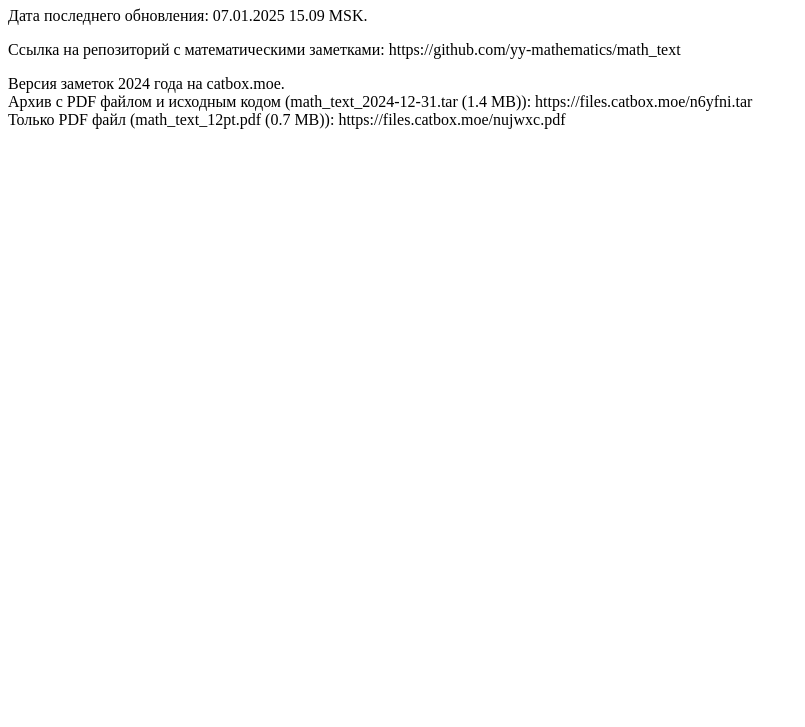
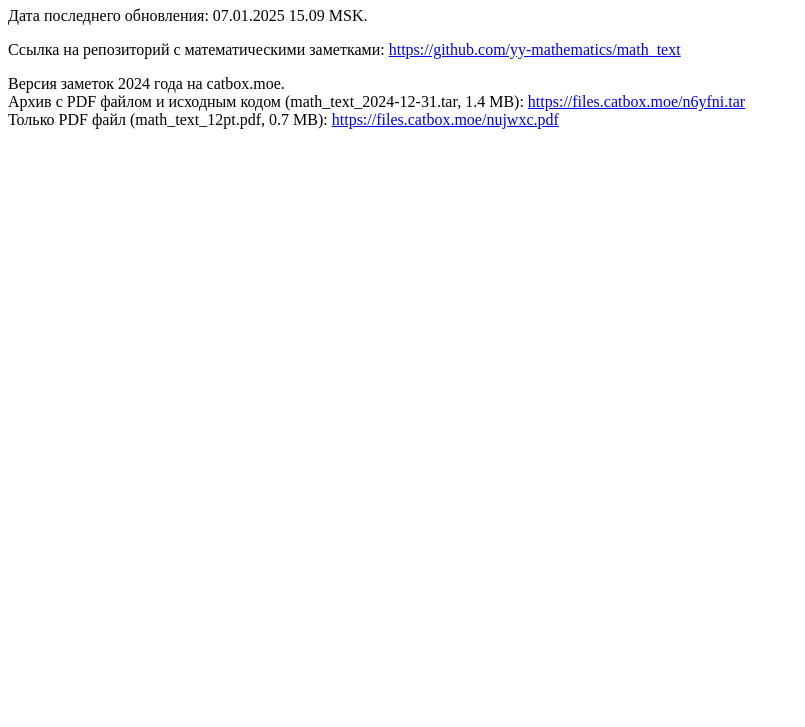
Before and after one commit to yy-mathematics/yy-mathematics.github.io, a plain HTML site: page index.html in a window 1280 px wide. Shown: the part 73-800 px from the top of the page, without its empty margins (0-805 px from the left). Drawn offline with Linux system fonts and the light colour scheme.

Commit message:
Update index.html

```diff
--- a/index.html
+++ b/index.html
@@ -3,10 +3,18 @@
 <body>
 <h1>Персональная страница Y. Y.</h1>
 <p>Дата последнего обновления: 07.01.2025 15.09 MSK.</p>
-<p>Ссылка на репозиторий с математическими заметками: https://github.com/yy-mathematics/math_text</p>
-<p>Версия заметок 2024 года на catbox.moe.<br>
-  Архив с PDF файлом и исходным кодом (math_text_2024-12-31.tar (1.4 MB)): https://files.catbox.moe/n6yfni.tar<br>
-  Только PDF файл (math_text_12pt.pdf (0.7 MB)): https://files.catbox.moe/nujwxc.pdf
+<p>
+  Ссылка на репозиторий с математическими заметками:
+  <a href="https://github.com/yy-mathematics/math_text">https://github.com/yy-mathematics/math_text</a>
+</p>
+<p>
+  Версия заметок 2024 года на catbox.moe.
+  <br>
+  Архив с PDF файлом и исходным кодом (math_text_2024-12-31.tar, 1.4 MB):
+  <a href="https://files.catbox.moe/n6yfni.tar">https://files.catbox.moe/n6yfni.tar</a>
+  <br>
+  Только PDF файл (math_text_12pt.pdf, 0.7 MB):
+  <a href="https://files.catbox.moe/nujwxc.pdf">https://files.catbox.moe/nujwxc.pdf</a>
 </p>
 </body>
 </html>
```
